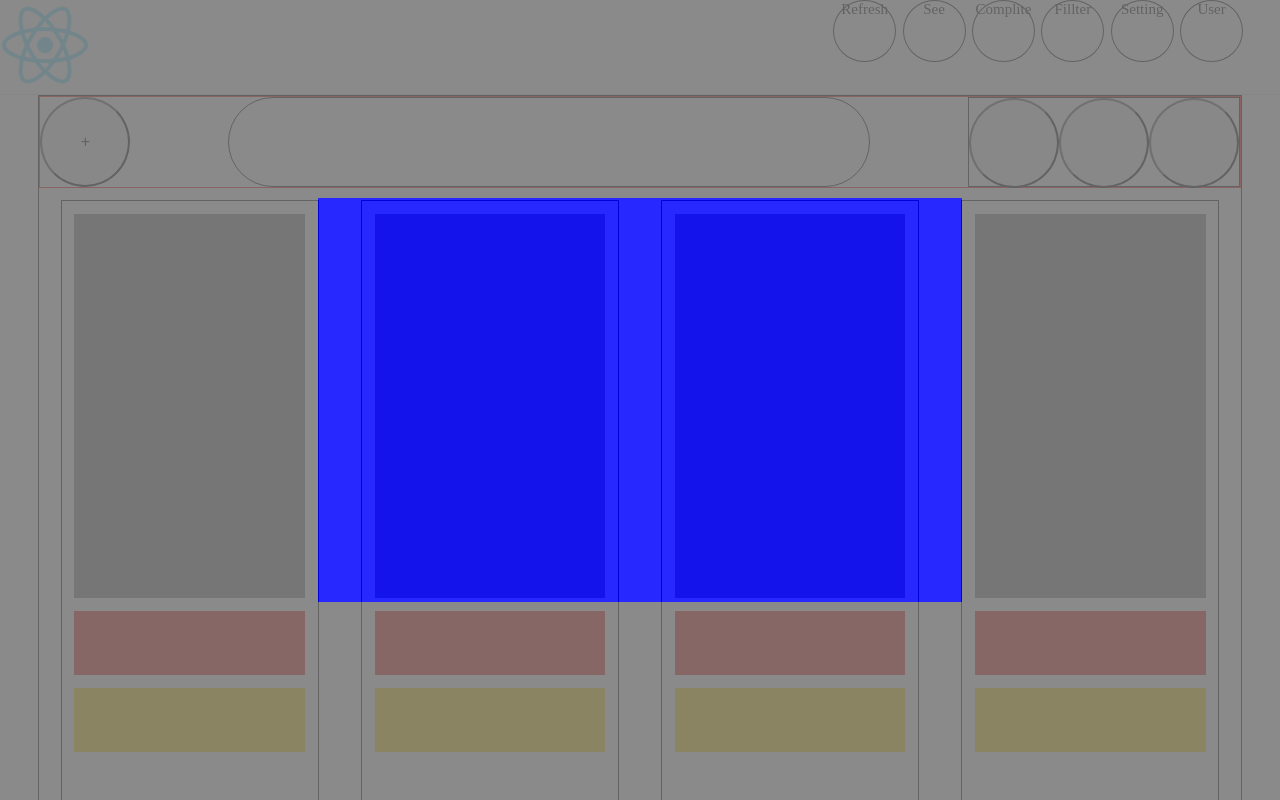
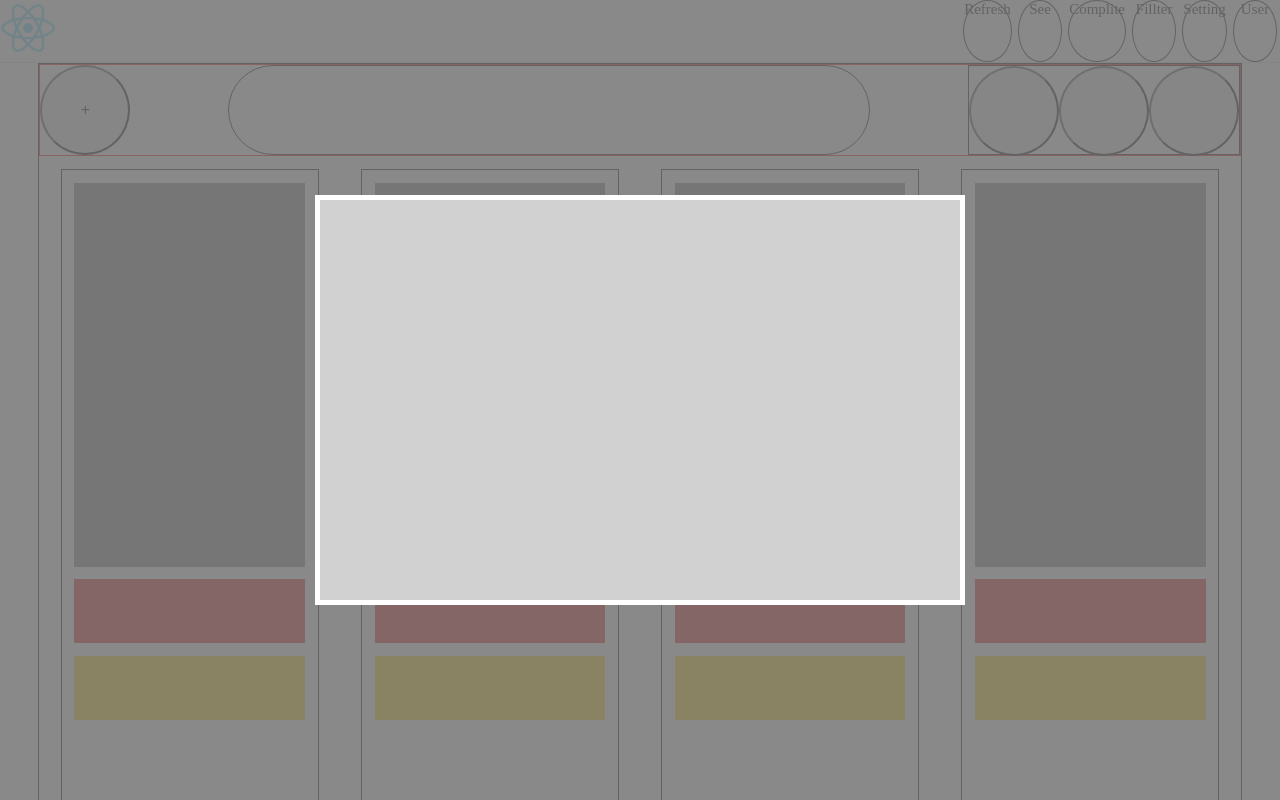
Before and after one commit to limsoo5788/ss_react, a React (Create React App) app: page / in a window 1280 px wide. Shown: the top 800 px of the page. Built offline with nearby package versions, Linux system fonts and the light colour scheme; the HTML template or start-up script is replaced by a standard one.

Commit message:
헤더 컨텐츠 사이즈 가변으로 변경, DMC 컴포넌트 구현중

```diff
--- a/src/css/dmc.css
+++ b/src/css/dmc.css
@@ -1,25 +1,24 @@
 .DMCBack {
     width: 100vw;
     height: 100vh;
-    background-color: rgb(117, 117, 117);
+    background-color: rgba(117, 117, 117, 0.85);
     position: fixed;
     top: 0;
     left: 0;
     right: 0;
     bottom: 0;
-    opacity: 0.85;
 }
 
 .DMC{
     width: 50%;
     height: 50%;
-    background-color: blue;
-    border: 2px solid blue;
+    background-color: rgb(209, 209, 209);
+    border: 5px solid rgb(255, 255, 255);
     position: fixed;
     top: 0;
     left: 0;
     right: 0;
     bottom: 0;
     margin: auto;
-    opacity: 1;
+    /* opacity: 1; */
 }
--- a/src/css/headerbar.css
+++ b/src/css/headerbar.css
@@ -10,11 +10,10 @@
 }
 
 .Logo {
-    width: 200px;
+    width: 25vw;
 }
 .Logo img{
-    min-height: 7vh;
-    min-width: 7vw;
+    height: 7vh;
     max-width: 35%;
 }
 .Menu h1{
@@ -22,10 +21,10 @@
 }
 
 .Middle{
-    width: 1240px;
+    width: 50vw;
 }
 .Menu{
-    width: 450px;
+    width: 25vw;
     display: flex;
 }
 
```
